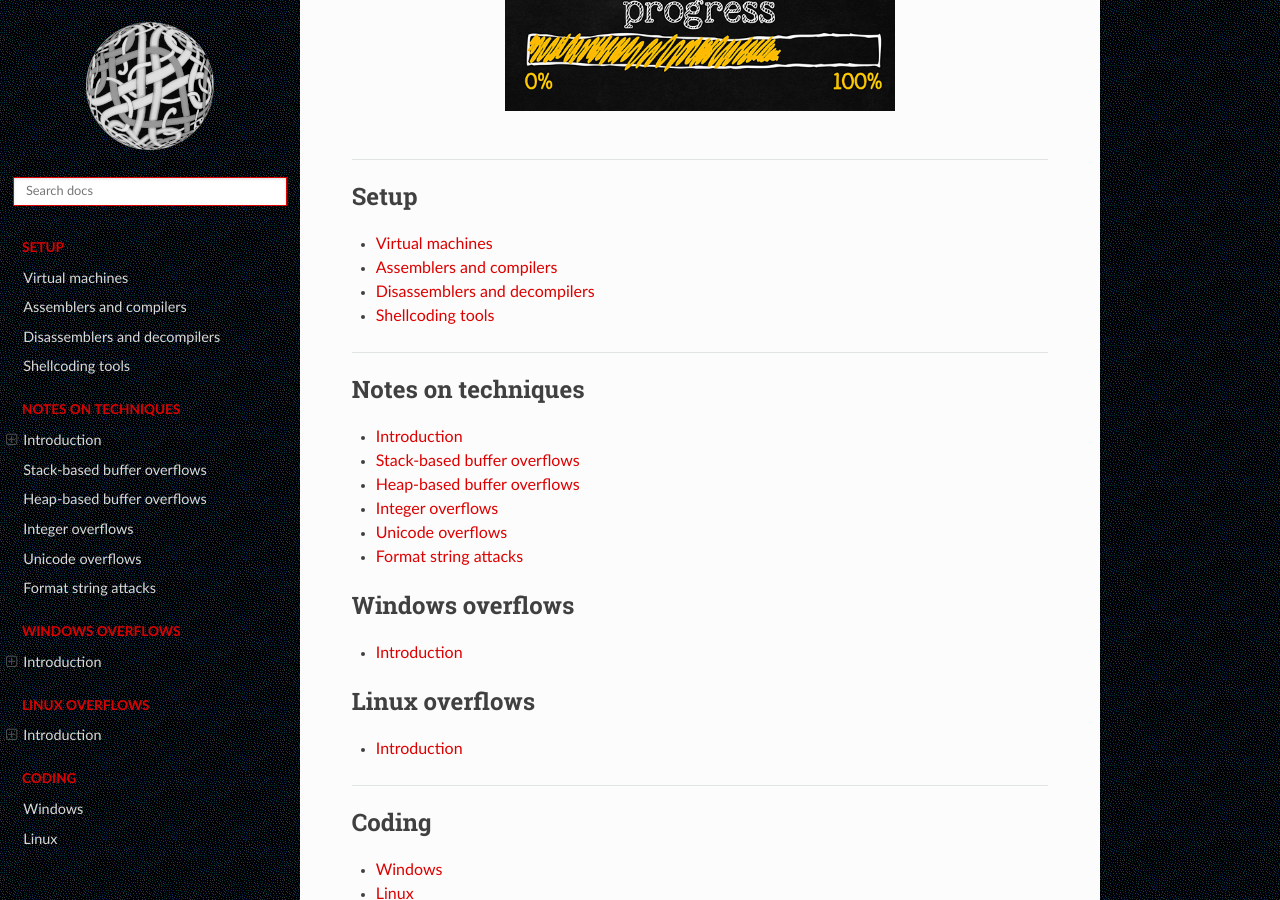
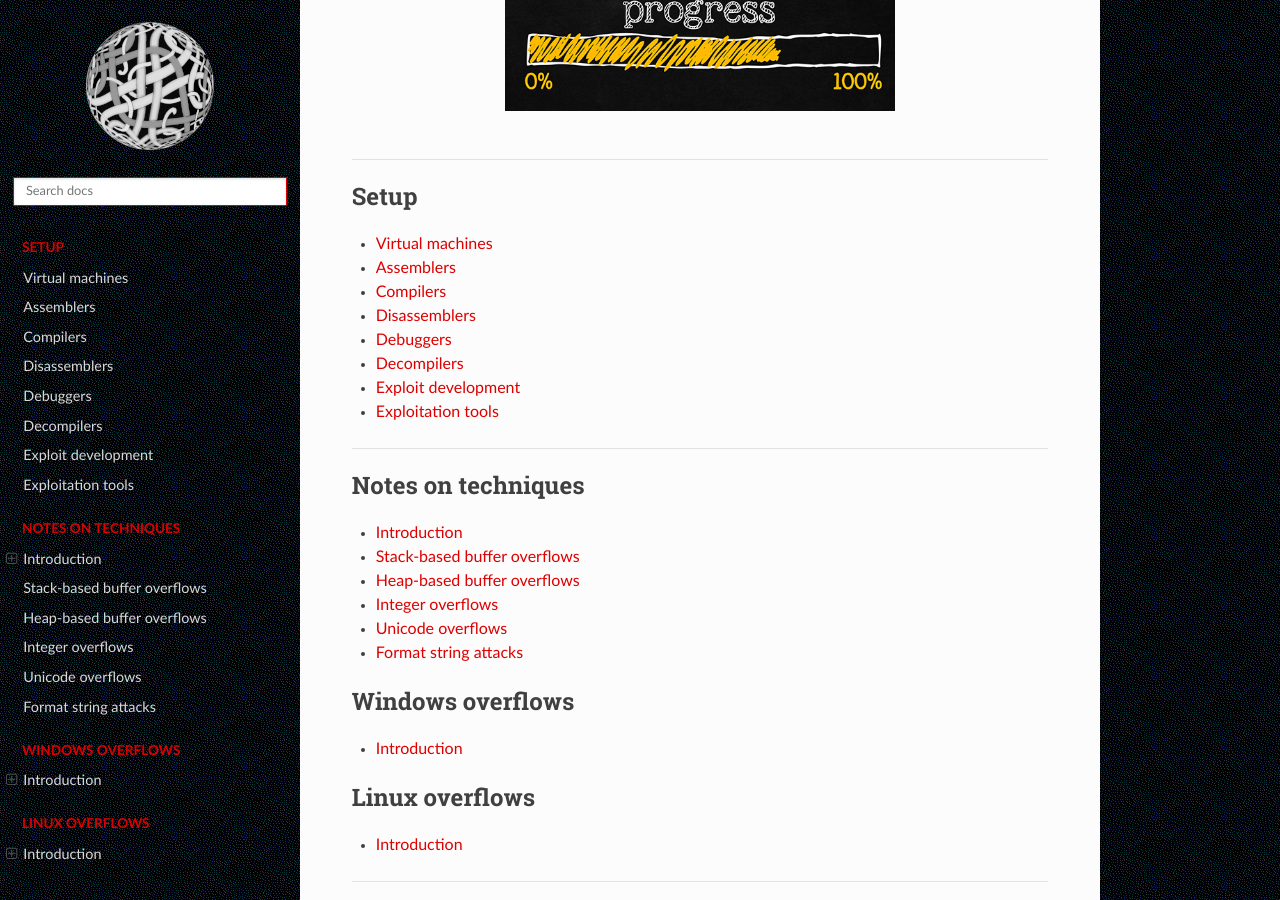
Before and after one commit to tymyrddin/red-bo, a Sphinx documentation site: the page built from source/index.rst, in a window 1280 px wide and 900 px high, scrolled down 440 px. Built offline with Sphinx 7.4.7 and the Read the Docs theme 2.0.0, drawn with Linux system fonts in a browser that asks for light colours.

Commit message:
Updated index

```diff
--- a/source/index.rst
+++ b/source/index.rst
@@ -16,9 +16,13 @@ Buffer overflows are used in many of the exploits against vulnerable services. M
    :caption: Setup
 
    Virtual machines <https://red.tymyrddin.dev/projects/testlab/en/latest/docs/vm/README.html>
-   Assemblers and compilers <https://red.tymyrddin.dev/projects/testlab/en/latest/docs/asm/README.html>
-   Disassemblers and decompilers <https://red.tymyrddin.dev/projects/testlab/en/latest/docs/dis/README.html>
-   Shellcoding tools <https://red.tymyrddin.dev/projects/testlab/en/latest/docs/shellcoding/README.html>
+   Assemblers <https://red.tymyrddin.dev/projects/testlab/en/latest/docs/asm/README.html>
+   Compilers <https://red.tymyrddin.dev/projects/testlab/en/latest/docs/com/README.html>
+   Disassemblers <https://red.tymyrddin.dev/projects/testlab/en/latest/docs/dis/README.html>
+   Debuggers <https://red.tymyrddin.dev/projects/testlab/en/latest/docs/deb/README.html>
+   Decompilers <https://red.tymyrddin.dev/projects/testlab/en/latest/docs/dec/README.html>
+   Exploit development <https://red.tymyrddin.dev/projects/testlab/en/latest/docs/edt/README.html>
+   Exploitation tools <https://red.tymyrddin.dev/projects/testlab/en/latest/docs/exploitation/README.html>
 
 ----
 
```
